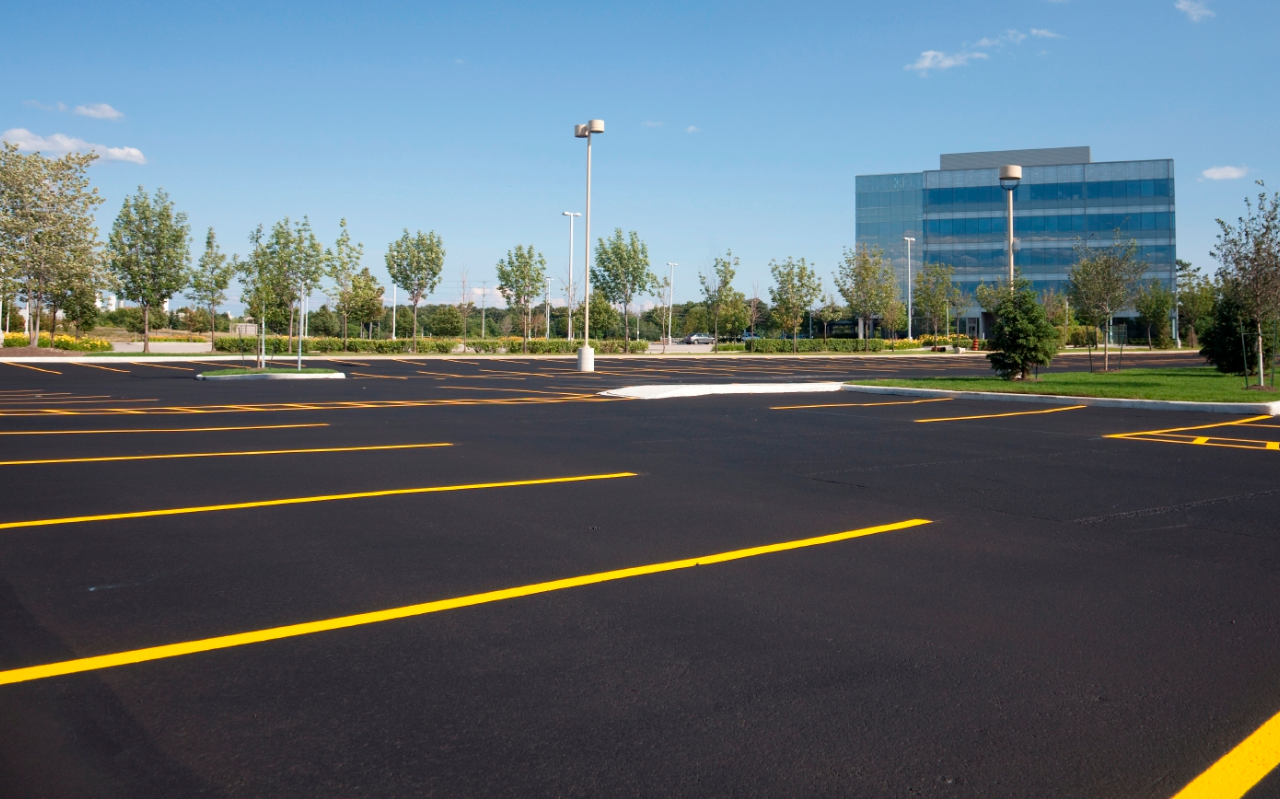
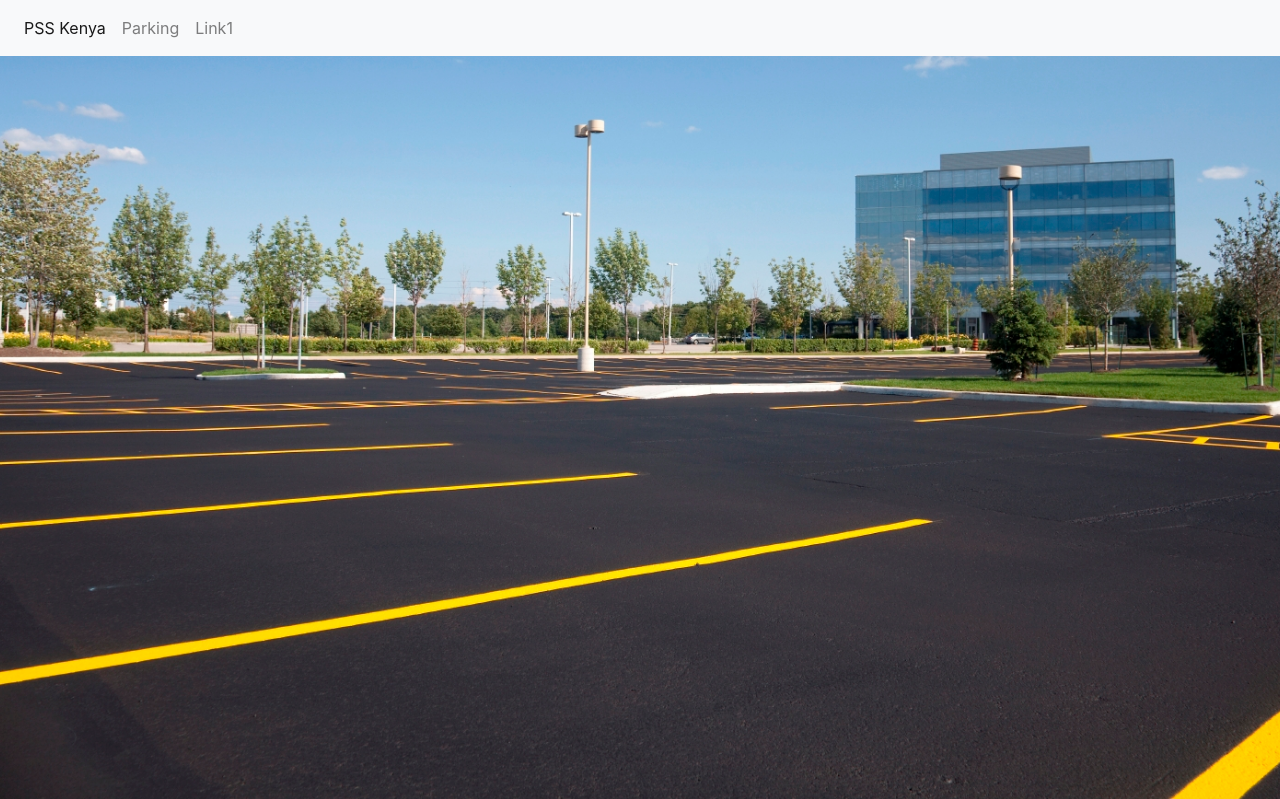
Before and after one commit to levy-jpg/PSS, a PHP site: page / in a window 1280 px wide. Shown: the top 799 px of the page. Run offline with PHP 8.4, Linux system fonts and the light colour scheme; data that the repository does not hold is empty.

Commit message:
Changed index.php and navbar.php

```diff
--- a/index.php
+++ b/index.php
@@ -4,7 +4,7 @@ include("head.php");
 include("static/includes/lotprocessor.php");
 ?>
 <div class="container-fluid landing min-vh-100">
-
+    <?php include ("static/includes/navbar.php")?>
 </div>
 
 
--- a/static/includes/navbar.php
+++ b/static/includes/navbar.php
@@ -1,18 +1,18 @@
 <div class="wrapper">
-<nav class="navbar navbar-expand-lg navbar-light bg-light">
+<nav class="navbar navbar-expand-lg navbar-light bg-light fixed-top">
   <button class="navbar-toggler" type="button" data-toggle="collapse" data-target="#navbarText" aria-controls="navbarText" aria-expanded="false" aria-label="Toggle navigation">
     <span class="navbar-toggler-icon"></span>
   </button>
   <div class="collapse navbar-collapse" id="navbarText">
     <ul class="navbar-nav mr-auto">
       <li class="nav-item active">
-        <a class="nav-link" id="navA" href="#">PRESENTATION<span class="sr-only">(current)</span></a>
+        <a class="nav-link"  href="#">PSS Kenya<span class="sr-only">(current)</span></a>
       </li>
       <li class="nav-item">
         <a class="nav-link" id="navB" href="#">Parking</a>
       </li>
       <li class="nav-item">
-        <a class="nav-link" id="navC" href="#">CONTACT</a>
+        <a class="nav-link" id="navC" href="#">Link1</a>
       </li>
     </ul>
     <span class="navbar-text">
@@ -20,4 +20,3 @@
   </div>
 </nav>
 </div>
-<h1> TEST</h1>
```
